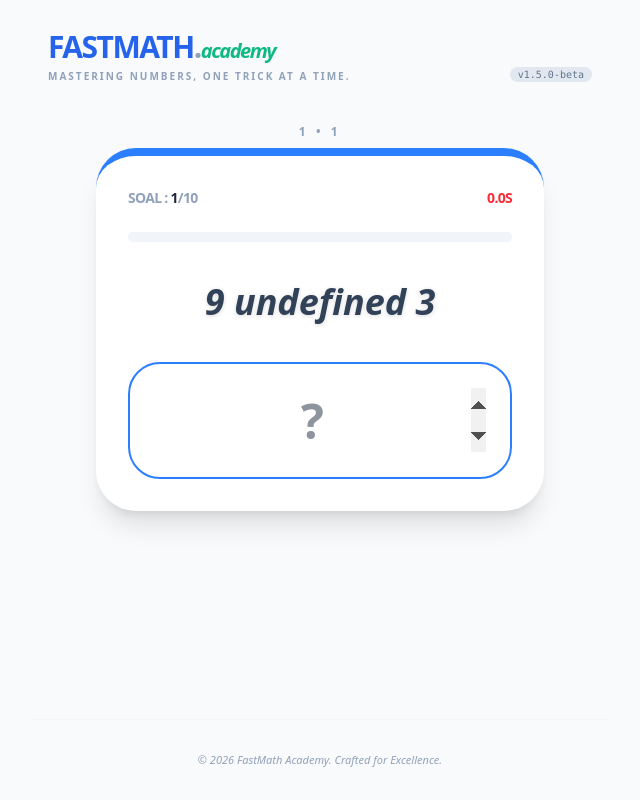
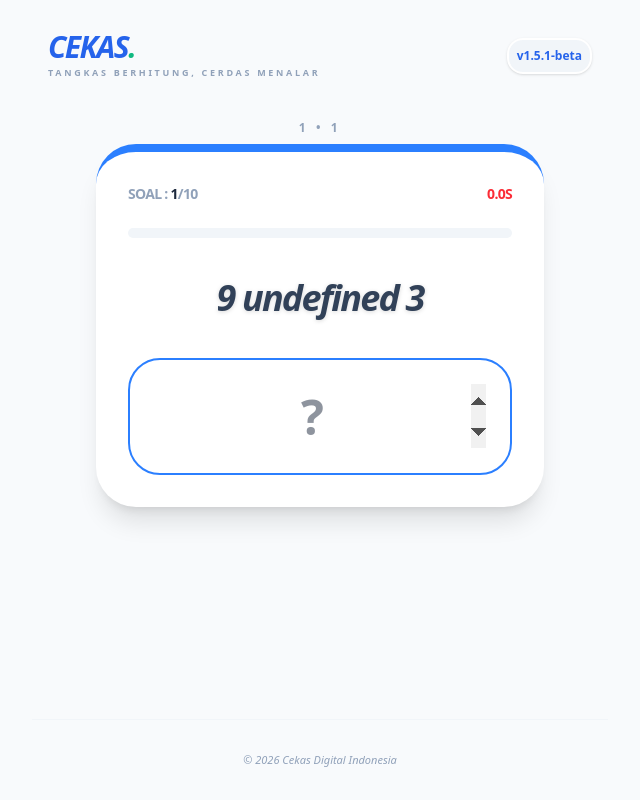
Before and after one commit to gonemaul/cekas, a Vue app: page /game/1/1 in a window 1280 px wide. Shown: the whole page, without its empty margins (320-960 px from the left). Built offline with nearby package versions, Linux system fonts and the light colour scheme.

Commit message:
change identity from fastmath academy

```diff
--- a/index.html
+++ b/index.html
@@ -1,10 +1,15 @@
-<!DOCTYPE html>
+<!doctype html>
 <html lang="">
   <head>
-    <meta charset="UTF-8">
-    <link rel="icon" href="/favicon.ico">
-    <meta name="viewport" content="width=device-width, initial-scale=1.0">
-    <title>Vite App</title>
+    <meta charset="UTF-8" />
+    <!-- <link rel="icon" href="/favicon.ico" /> -->
+    <link rel="icon" type="image/svg+xml" href="/logo.svg" />
+    <meta name="viewport" content="width=device-width, initial-scale=1.0" />
+    <title>Cekas — Tangkas Berhitung</title>
+    <meta
+      name="description"
+      content="Kuasai trik matematika kilat dengan Cekas. Pikir cepat, hitung tepat!"
+    />
   </head>
   <body>
     <div id="app"></div>
--- a/src/App.vue
+++ b/src/App.vue
@@ -27,22 +27,6 @@ onMounted(loadHistory)
 
 <template>
   <div class="max-w-xl mx-auto min-h-screen flex flex-col bg-slate-50 text-slate-800 font-sans">
-    <!-- <header class="max-w-md mx-auto pt-8 mb-5 px-4 flex justify-between items-end">
-      <div>
-        <h1 class="text-3xl font-black tracking-tighter text-blue-600 leading-none">
-          FASTMATH<span class="text-slate-400">.</span
-          ><span class="text-emerald-500 text-xl italic font-bold">academy</span>
-        </h1>
-        <p class="text-[10px] font-bold text-slate-400 tracking-[0.2em] uppercase mt-1">
-          {{ APP_IDENTITY.slogan }}
-        </p>
-      </div>
-      <div class="text-right">
-        <span class="text-[10px] font-mono bg-slate-200 px-2 py-0.5 rounded-full text-slate-500">
-          {{ APP_IDENTITY.version }}
-        </span>
-      </div>
-    </header> -->
     <AppHeader />
 
     <main class="flex-grow p-4 mt-6">
@@ -51,7 +35,7 @@ onMounted(loadHistory)
 
     <footer class="p-8 text-center border-t border-slate-100">
       <p class="text-[11px] text-slate-400 font-medium italic">
-        &copy; {{ APP_IDENTITY.copyright }}
+        &copy; {{ new Date().getFullYear() }} {{ APP_IDENTITY.copyright }}
       </p>
     </footer>
   </div>
--- a/src/assets/main.css
+++ b/src/assets/main.css
@@ -1,12 +1,33 @@
 @import "tailwindcss";
+@import url('https://fonts.googleapis.com/css2?family=Plus+Jakarta+Sans:ital,wght@0,400;0,600;0,700;0,800;1,800&display=swap');
 
 @theme {
-    /* Identitas Warna FastMath Academy */
+    /* Identitas Warna Cekas */
+    --font-sans: "Plus Jakarta Sans", ui-sans-serif, system-ui, sans-serif;
     --color-primary: #2563EB;
     --color-secondary: #10B981;
     --color-accent: #F59E0B;
     --color-surface: #F8FAFC;
 }
+
+:root {
+    font-family: 'Plus Jakarta Sans', sans-serif;
+}
+
+body {
+    @apply bg-slate-50 text-slate-900 antialiased;
+}
+
+/* Standarisasi Gaya Tulisan */
+.heading-primary {
+    @apply font-extrabold tracking-tighter uppercase;
+}
+
+.text-caption {
+    @apply text-[10px] font-bold uppercase tracking-[0.2em] text-slate-400;
+}
+
+
 
 /* Base Style */
 @layer base {
--- a/src/components/AppHeader.vue
+++ b/src/components/AppHeader.vue
@@ -3,19 +3,20 @@ import { APP_IDENTITY } from '@/constants/appConfig';
 </script>
 
 <template>
-  <header class="pt-8 px-4 flex justify-between items-end">
-    <div>
-      <h1 class="text-3xl font-black tracking-tighter text-primary leading-none uppercase">
-        {{ APP_IDENTITY.name.split(' ')[0] }}<span class="text-slate-400">.</span><span class="text-secondary text-xl italic font-bold lowercase">{{ APP_IDENTITY.name.split(' ')[1] }}</span>
+  <header class="pt-8 px-4 flex justify-between items-center">
+    <div @click="router.push('/')" class="cursor-pointer group">
+      <h1 class="text-3xl font-black tracking-tighter text-primary leading-none uppercase italic">
+        {{ APP_IDENTITY.name }}<span class="text-secondary">.</span>
       </h1>
-      <p class="text-[10px] font-bold text-slate-400 tracking-[0.2em] uppercase mt-1">
+      <p class="text-[9px] font-bold text-slate-400 uppercase tracking-[0.3em] mt-1 group-hover:text-primary transition-colors">
         {{ APP_IDENTITY.slogan }}
       </p>
     </div>
-    <div class="text-right">
-      <span class="text-[10px] font-mono bg-slate-200 px-2 py-0.5 rounded-full text-slate-500">
-        {{ APP_IDENTITY.version }}
-      </span>
+
+    <div class="flex flex-col items-end">
+      <div class="p-2 bg-slate-100 rounded-2xl flex items-center justify-center border-2 border-white shadow-sm">
+        <span class="text-primary font-black text-xs">{{ APP_IDENTITY.version }}</span>
+      </div>
     </div>
   </header>
 </template>
--- a/src/constants/appConfig.js
+++ b/src/constants/appConfig.js
@@ -1,8 +1,10 @@
 export const APP_IDENTITY = {
-  name: 'FastMath Academy',
-  slogan: 'Mastering Numbers, One Trick at a Time.',
-  version: 'v1.5.0-beta',
-  copyright: '2026 FastMath Academy. Crafted for Excellence.',
+  name: 'Cekas',
+  fullName: 'Cekas Arithmetic',
+  slogan: 'Tangkas Berhitung, Cerdas Menalar',
+  version: 'v1.5.1-beta',
+  copyright: 'Cekas Digital Indonesia',
+  description: 'Platform pelatihan mental aritmatika dengan metode kilat dan menyenangkan.',
   colors: {
     primary: '#2563EB',
     secondary: '#10B981',
--- a/src/router/index.js
+++ b/src/router/index.js
@@ -32,5 +32,41 @@ const router = createRouter({
     },
   ],
 })
+router.afterEach((to) => {
+  const baseTitle = 'Cekas'
+  const slogan = 'Tangkas Berhitung'
+
+  // Logika penentuan judul berdasarkan nama rute
+  switch (to.name) {
+    case 'game':
+      document.title = `Sedang Bermain... | ${baseTitle}`
+      break
+    case 'learn':
+      document.title = `Kurikulum Metode | ${baseTitle}`
+      break
+    case 'lesson-detail':
+      // Jika ingin lebih detail, judul bisa diambil dari parameter atau state
+      document.title = `Belajar Teknik | ${baseTitle}`
+      break
+    case 'history':
+      document.title = `Riwayat Skor | ${baseTitle}`
+      break
+    case 'home':
+      document.title = `${baseTitle} — ${slogan}`
+      break
+    default:
+      document.title = baseTitle
+  }
+  if (to.name === 'lesson-detail' && to.params.id) {
+    // Mengubah kebab-case menjadi Capitalized Words
+    const lessonName = to.params.id
+      .split('-')
+      .map((word) => word.charAt(0).toUpperCase() + word.slice(1))
+      .join(' ')
+
+    document.title = `${lessonName} | ${baseTitle}`
+    return // Keluar dari fungsi agar tidak tertimpa switch di atas
+  }
+})
 
 export default router
--- a/src/views/GameView.vue
+++ b/src/views/GameView.vue
@@ -200,7 +200,7 @@ onUnmounted(() => clearInterval(timerInterval))
 
       <div
         :class="[
-          'font-black mb-10 text-slate-700 text-center italic transition-all duration-300 drop-shadow-sm',
+          'font-black mb-10 text-slate-700 text-center italic tracking-tighter transition-all duration-300 drop-shadow-sm',
           question.display.length > 10 ? 'text-4xl' : 'text-6xl',
         ]"
       >
--- a/src/views/LessonDetailView.vue
+++ b/src/views/LessonDetailView.vue
@@ -15,7 +15,7 @@ const startGuidedPractice = () => {
       mode: lesson.config.mode,
       level: lesson.config.range
     },
-    query: { method: lesson.id } // ID ini dibaca GameView untuk logika khusus
+    query: { timer: 10,method: lesson.id } // ID ini dibaca GameView untuk logika khusus
   })
 }
 </script>
```
Also changed, not shown: public/logo.svg (added).
